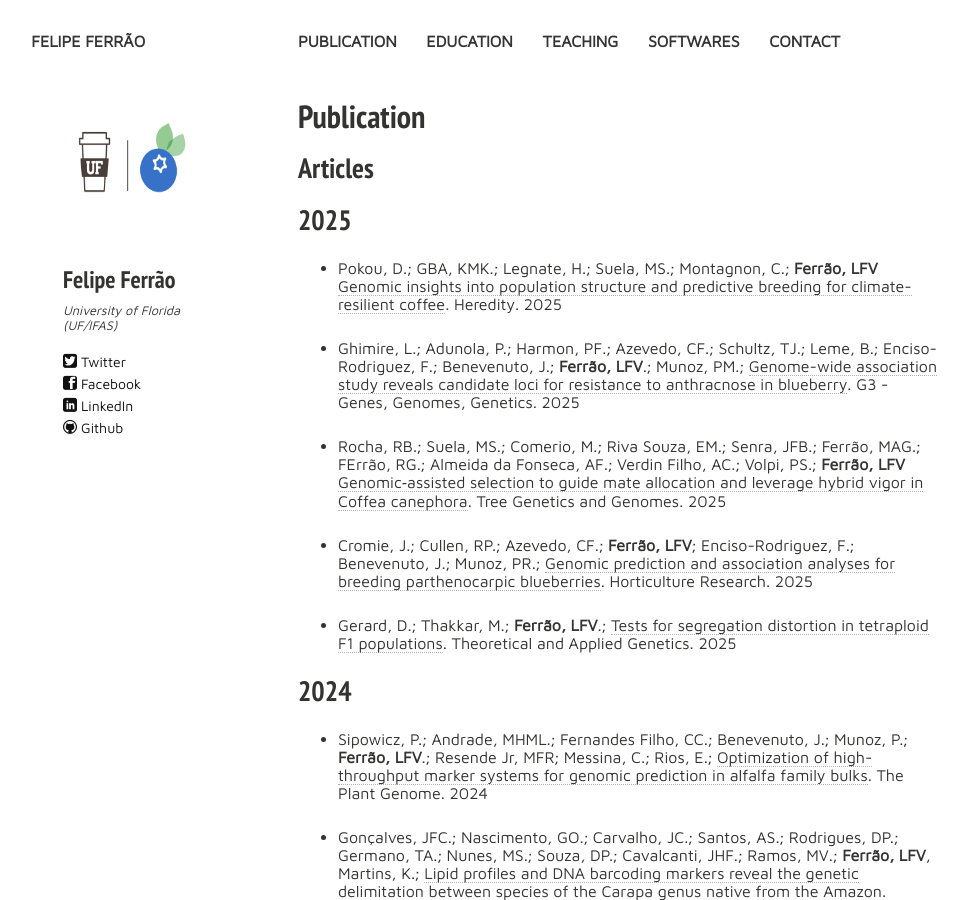
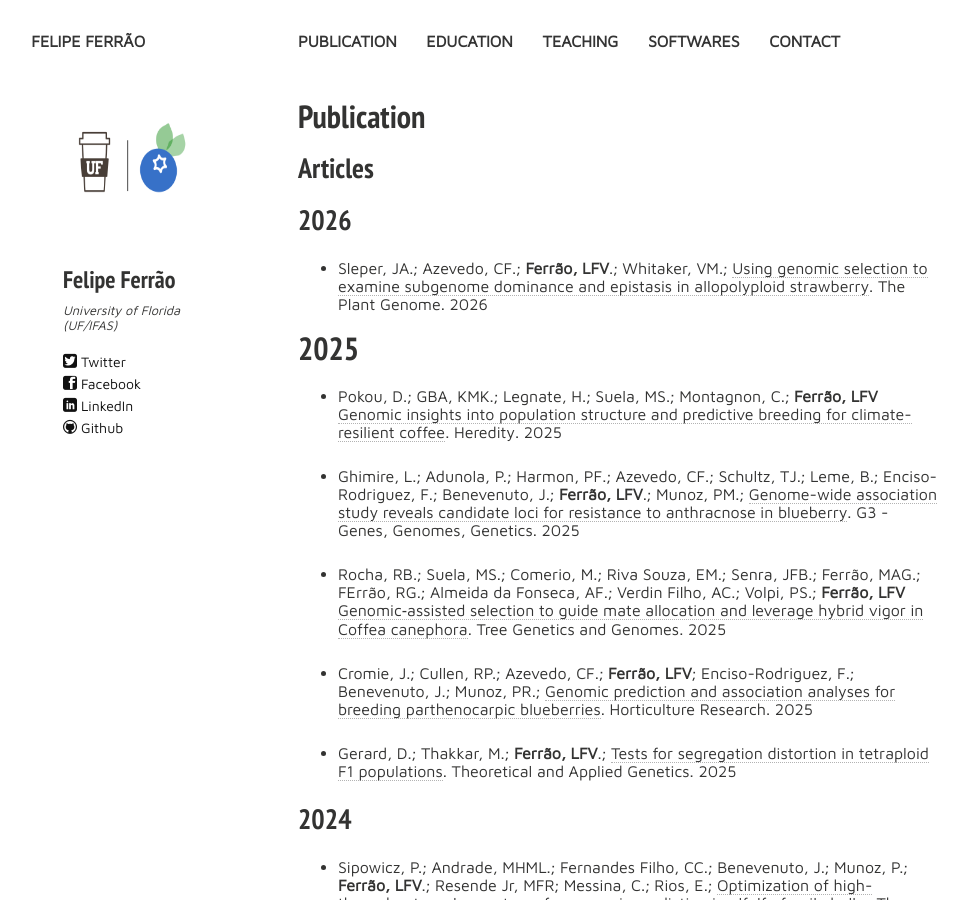
Before and after one commit to lfelipe-ferrao/lfelipe-ferrao.github.io, a Jekyll site: the page built from publication.md, in a window 1280 px wide and 900 px high. Shown: the whole window, without its empty margins (22-990 px from the left). Built offline with Jekyll 4.4.1, drawn with Linux system fonts in a browser that asks for light colours; nearby versions of some CDN libraries.

Commit message:
Update publication.md

```diff
--- a/publication.md
+++ b/publication.md
@@ -14,7 +14,11 @@ tags: [people, undergrads, MSc, PhD, postdocs]
 
 ## Articles
 
-## 2025
+## 2026
+
+- Sleper, JA.; Azevedo, CF.; **Ferrão, LFV**.; Whitaker, VM.; [Using genomic selection to examine subgenome dominance and epistasis in allopolyploid strawberry](https://acsess.onlinelibrary.wiley.com/doi/10.1002/tpg2.70204). The Plant Genome. 2026
+
+# 2025
 
 - Pokou, D.; GBA, KMK.; Legnate, H.; Suela, MS.; Montagnon, C.; **Ferrão, LFV** [Genomic insights into population structure and predictive breeding for climate-resilient coffee](https://www.nature.com/articles/s41437-025-00810-9.epdf?sharing_token=l00cRVhMclEWiFAyw2cJDNRgN0jAjWel9jnR3ZoTv0NO1t0TpmCj2_rEimlByFDJ09bZM6D3dvgQzyCZmgLHapfnHxeLL3t0vUFWofXZjqOXD4tfDbjawb0k5Q82EwYPQIzN1KP3li_CcsTNiuOTRk0ddt1Y7pP5fl8HMUA5UCM%3D). Heredity. 2025
 
```
